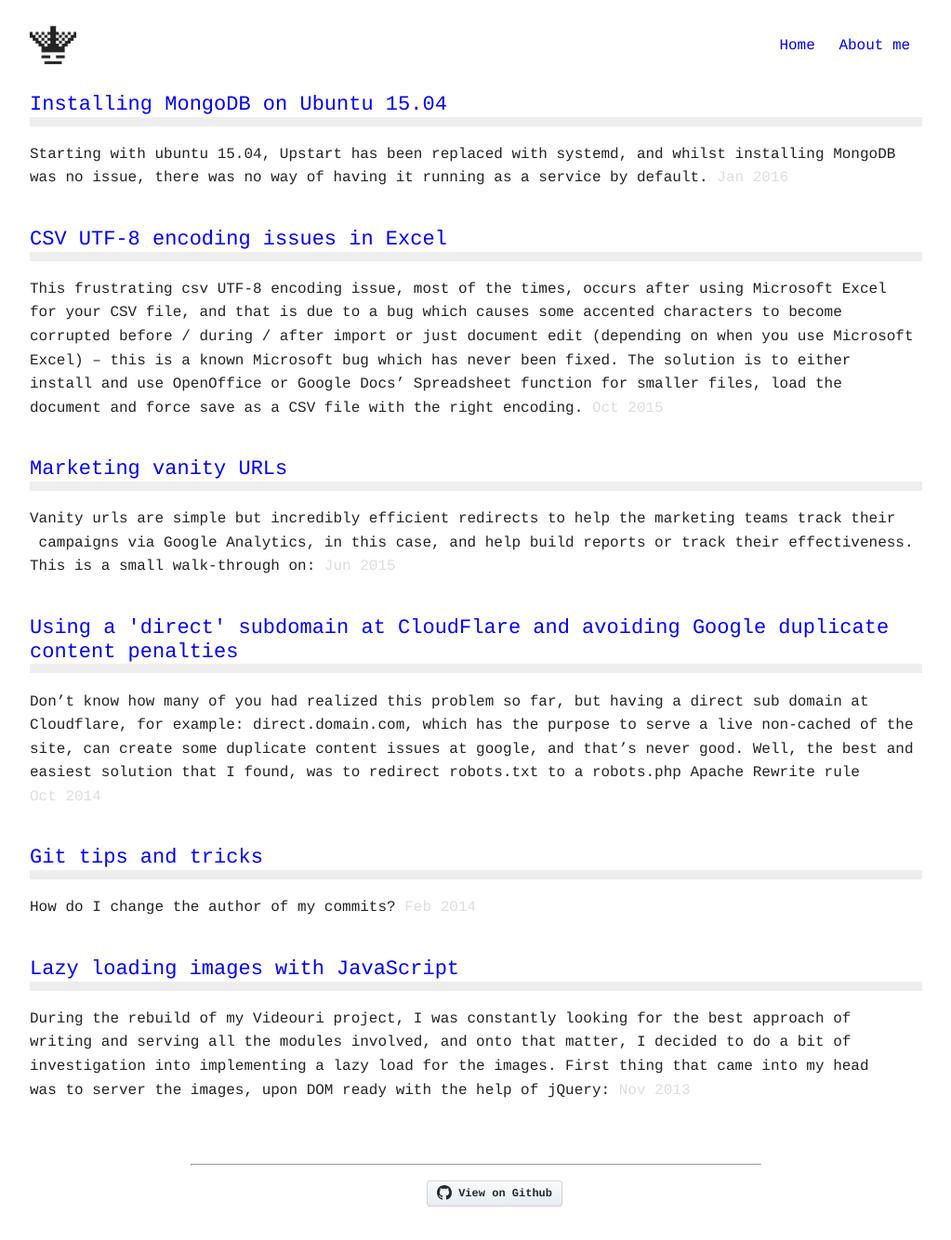
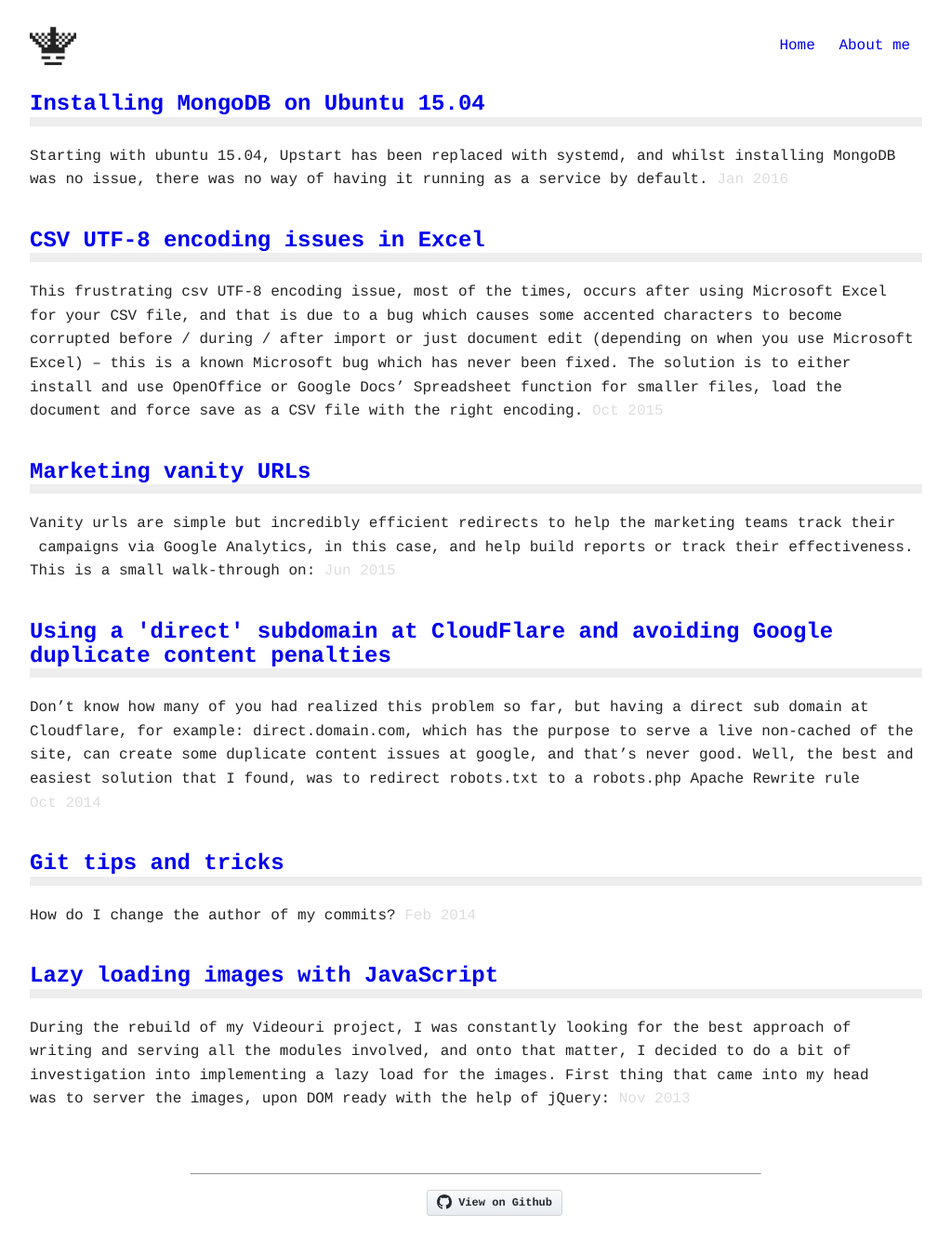
Before and after one commit to w0rldart/w0rldart.com, a Jekyll site: the page built from index.html, in a window 1280 px wide. Shown: the whole page at 93% size, without its empty margins (128-1151 px from the left). Built offline with Jekyll 4.4.1, drawn with Linux system fonts in a browser that asks for light colours.

Commit message:
Remove typo specific css from generic file and add rule to remove top margin for first h1 or h2

```diff
--- a/_sass/_generic.scss
+++ b/_sass/_generic.scss
@@ -57,43 +57,7 @@
     margin: 0 32px;
 }
 
-
-/* headings */
-h1,
-h2,
-h3,
-h4,
-h5,
-h6 {
-    font-weight: 400;
-    color: #040404;
-    // margin: 1.618em 0 0.7em 0;
-    -webkit-font-smoothing: antialiased;
+//
+.content h1:first-child, .content h2:first-child {
+    margin-top: 0;
 }
-
-h1 {
-    font-size: 28px;
-}
-
-h2 {
-    font-size: 22px;
-}
-
-h3,
-h4,
-h5,
-h6 {
-    font-family: inherit;
-    font-weight: 700;
-}
-
-h3 {
-    font-size: 18px;
-}
-
-h4,
-h5,
-h6 {
-    font-size: 16px;
-    margin: 1em 0 -0.2em 0;
-}
```
